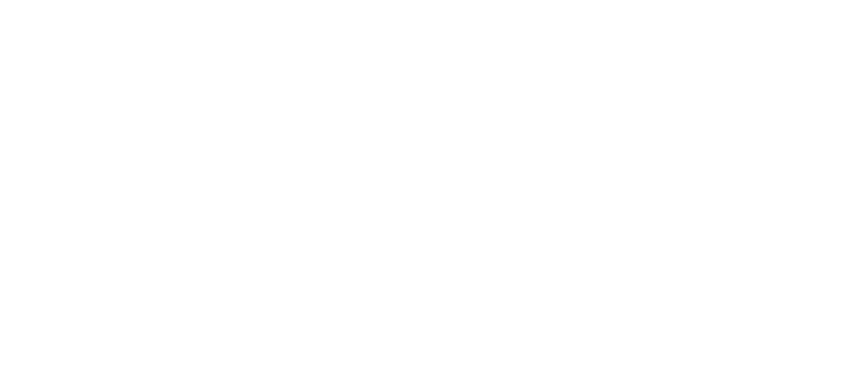
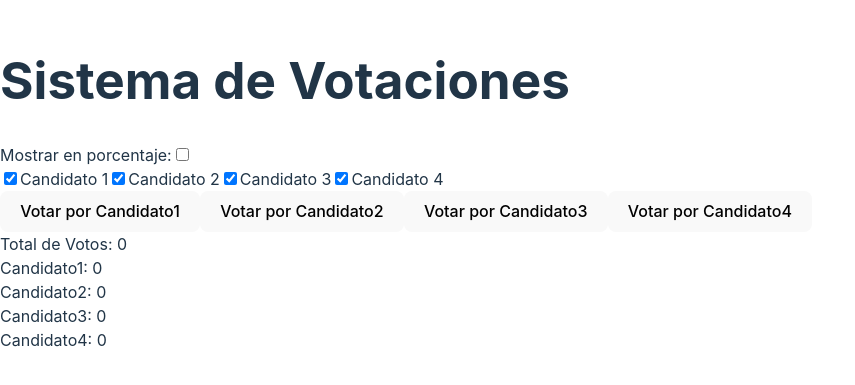
Before and after one commit to JaquelineRocio/sistema-de-votaciones, a React (Vite) app: page / in a window 1280 px wide. Shown: the part 215-600 px from the top of the page, without its empty margins (0-855 px from the left). Built offline with nearby package versions, Linux system fonts and the light colour scheme.

Commit message:
feat: join all components

```diff
--- a/src/App.jsx
+++ b/src/App.jsx
@@ -1,7 +1,27 @@
+import React from 'react';
 import { VotingProvider } from './components/VotingProvider/VotingProvider';
+import Candidato from './components/Candidato/Candidato';
+import TotalVotos from './components/TotalVotos/TotalVotos';
+import VotosIndividuales from './components/VotosIndividuales/VotosIndividuales';
+import Filtro from './components/Filtro/Filtro';
 
 function App() {
-  return <VotingProvider />;
+  return (
+    <VotingProvider>
+      <div>
+        <h1>Sistema de Votaciones</h1>
+        <Filtro />
+        <div>
+          <Candidato name="candidato1" />
+          <Candidato name="candidato2" />
+          <Candidato name="candidato3" />
+          <Candidato name="candidato4" />
+        </div>
+        <TotalVotos />
+        <VotosIndividuales />
+      </div>
+    </VotingProvider>
+  );
 }
 
 export default App;
```
